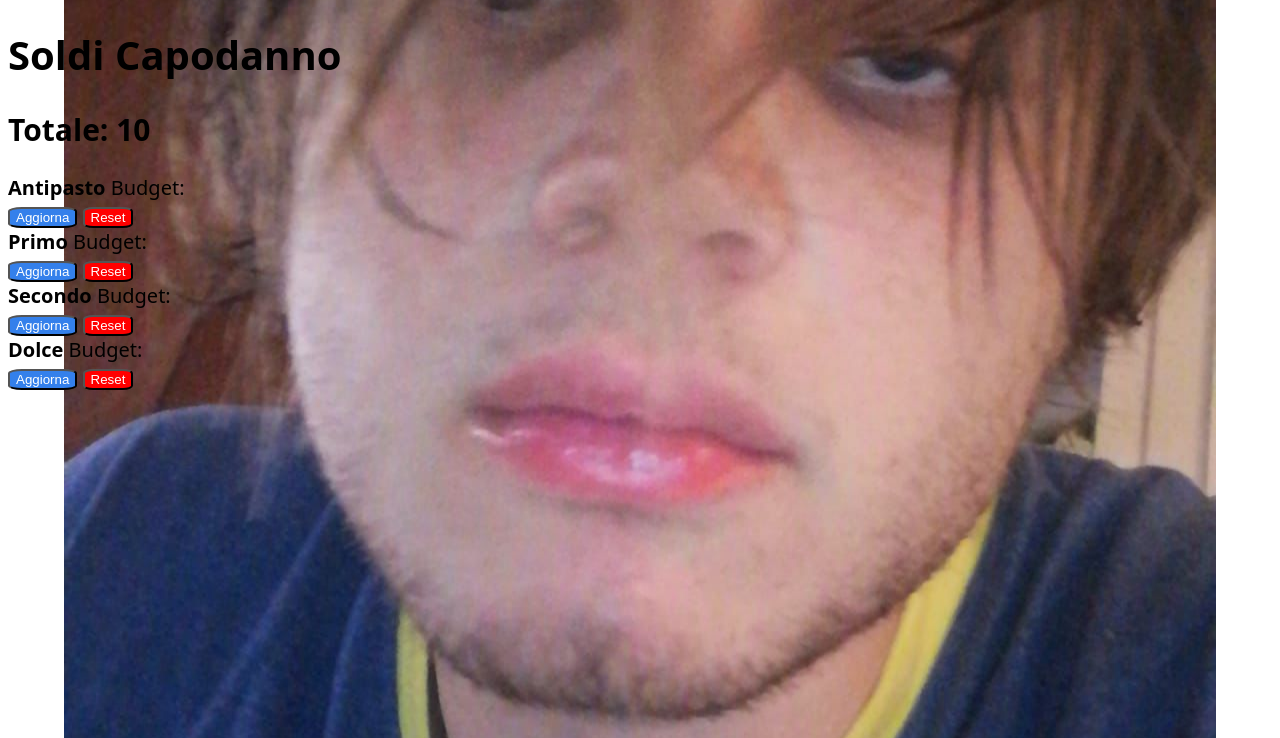
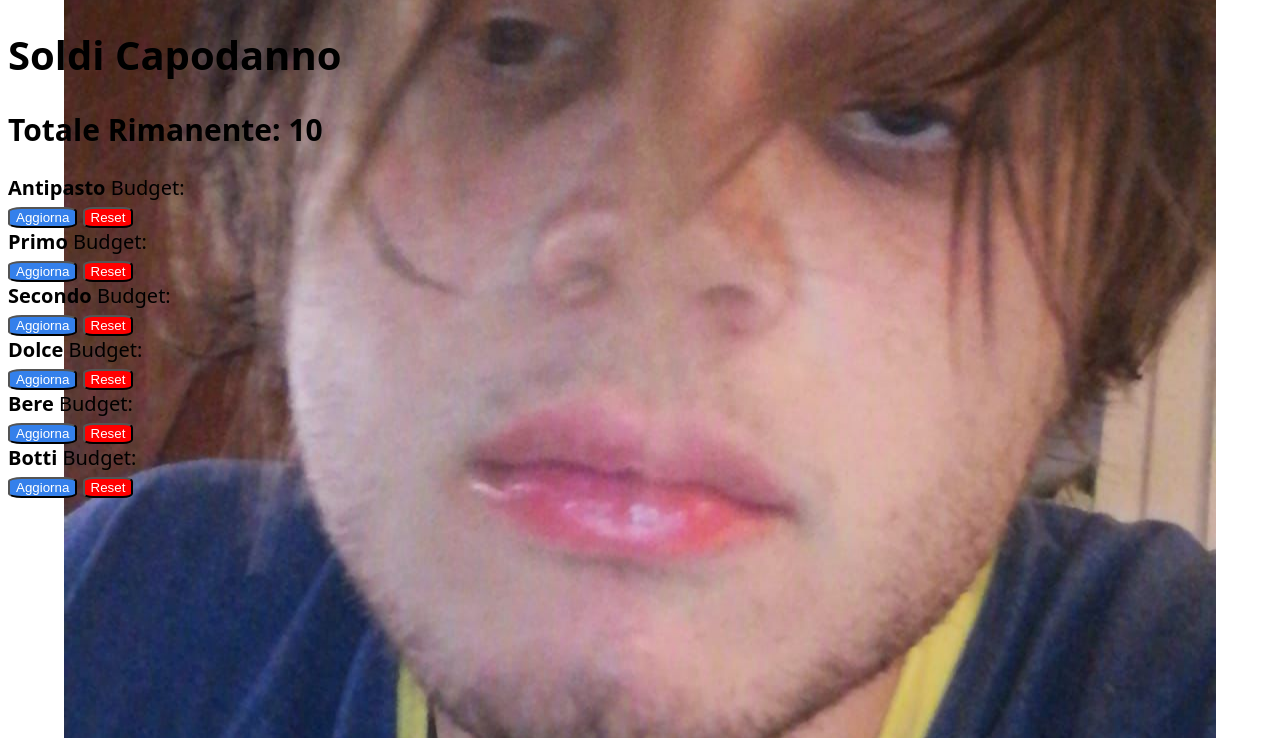
Before and after one commit to SimoneMarconi/Capodanno, a Flask app: template templates/index.html in a window 1280 px wide. Shown: the top 738 px of the page. Run offline with Flask 3, Linux system fonts and the light colour scheme; the template is opened without the code that fills it: most values are stand-ins (such as "Sample title", 1, 10 or a date in 2020).

Commit message:
updated all categories

```diff
--- a/app.py
+++ b/app.py
@@ -86,6 +86,40 @@ def Dolce():
     return ""
 
 
+@app.route("/Bere", methods=["POST"])
+def Bere():
+    global budget
+    if request.method == "POST":
+        data = request.get_json()
+        if data["action"] == "reset":
+            budget["BereUsed"] = 0
+        else:
+            amount = data["amount"]
+            budget["BereUsed"] += amount
+        with open(dataFile, "w") as f:
+            f.write(json.dumps(budget))
+            f.close()
+        return "ok"
+    return ""
+
+
+@app.route("/Botti", methods=["POST"])
+def Botti():
+    global budget
+    if request.method == "POST":
+        data = request.get_json()
+        if data["action"] == "reset":
+            budget["BottiUsed"] = 0
+        else:
+            amount = data["amount"]
+            budget["BottiUsed"] += amount
+        with open(dataFile, "w") as f:
+            f.write(json.dumps(budget))
+            f.close()
+        return "ok"
+    return ""
+
+
 @app.route("/total_reset")
 def reset():
     global budget
--- a/static/handling.js
+++ b/static/handling.js
@@ -14,6 +14,14 @@ async function handleDolce() {
   await handleUpdate("Dolce");
 }
 
+async function handleBere() {
+  await handleUpdate("Bere");
+}
+
+async function handleBotti() {
+  await handleUpdate("Botti");
+}
+
 async function resetAntipasto() {
   await handleReset("Antipasto");
 }
@@ -28,6 +36,14 @@ async function resetSecondo() {
 
 async function resetDolce() {
   await handleReset("Dolce");
+}
+
+async function resetBere() {
+  await handleReset("Bere");
+}
+
+async function resetBotti() {
+  await handleReset("Botti");
 }
 
 async function handleUpdate(target) {
--- a/templates/index.html
+++ b/templates/index.html
@@ -10,8 +10,8 @@
 
 <body>
     <h1>Soldi Capodanno</h1>
-    <h2>Totale: {{budget["Totale"] - budget["AntipastoUsed"] - budget["PrimoUsed"] - budget["SecondoUsed"] -
-        budget["DolceUsed"]}}</h2>
+    <h2>Totale Rimanente: {{budget["Totale"] - budget["AntipastoUsed"] - budget["PrimoUsed"] - budget["SecondoUsed"] -
+        budget["DolceUsed"] - budget["BereUsed"] - budget["BottiUsed"]}}</h2>
     <div id="AntipastoDiv"><b>Antipasto</b> Budget:
         {%if budget["AntipastoUsed"] > budget["Antipasto"]%}
         <p class="Para" style="color: red; display: inline;">{{budget["AntipastoUsed"]}}/{{budget["Antipasto"]}}</p>
@@ -51,6 +51,26 @@
     </div>
     <button class="Update" id="DolceButton" type="button" onclick="handleDolce()">Aggiorna</button>
     <button class="Reset" id="DolceReset" type="button" onclick="resetDolce()">Reset</button>
+    <div id="BereDiv"><b>Bere</b> Budget:
+        {%if budget["BereUsed"] > budget["Bere"]%}
+        <p class"Para" style="color: red; display: inline;">{{budget["BereUsed"]}}/{{budget["Bere"]}}</p>
+        {%elif budget["BereUsed"] < budget["Bere"]%} <p class="Para">
+            {{budget["BereUsed"]}}/{{budget["Bere"]}}
+            </p>
+            {%endif%}
+    </div>
+    <button class="Update" id="BereButton" type="button" onclick="handleBere()">Aggiorna</button>
+    <button class="Reset" id="BereReset" type="button" onclick="resetBere()">Reset</button>
+    <div id="BottiDiv"><b>Botti</b> Budget:
+        {%if budget["BottiUsed"] > budget["Botti"]%}
+        <p class"Para" style="color: red; display: inline;">{{budget["BottiUsed"]}}/{{budget["Botti"]}}</p>
+        {%elif budget["BottiUsed"] < budget["Botti"]%} <p class="Para">
+            {{budget["BottiUsed"]}}/{{budget["Botti"]}}
+            </p>
+            {%endif%}
+    </div>
+    <button class="Update" id="BottiButton" type="button" onclick="handleBotti()">Aggiorna</button>
+    <button class="Reset" id="BottiReset" type="button" onclick="resetBotti()">Reset</button>
     <script src="{{ url_for( 'static', filename='handling.js' ) }}"></script>
 </body>
 
```
